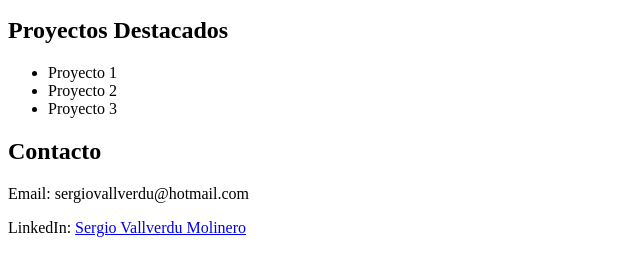
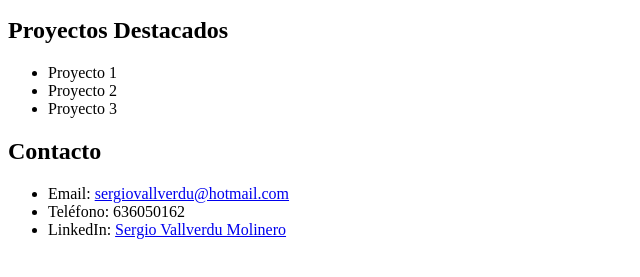
Before and after one commit to SVallver/SVallver.github.io, a plain HTML site: page index.html in a window 1280 px wide. Shown: the part 101-378 px from the top of the page, without its empty margins (0-640 px from the left). Drawn offline with Linux system fonts and the light colour scheme.

Commit message:
Add files via upload

```diff
--- a/index.html
+++ b/index.html
@@ -22,8 +22,11 @@
 
     <section>
         <h2>Contacto</h2>
-        <p>Email: sergiovallverdu@hotmail.com</p>
-        <p>LinkedIn: <a href="https://www.linkedin.com/in/sergio-vallverdu-molinero-12152324b/">Sergio Vallverdu Molinero</a></p>
+        <ul>
+            <li>Email: <a href="mailto:sergiovallverdu@hotmail.com">sergiovallverdu@hotmail.com</a></li>
+            <li>Teléfono: 636050162</li>
+            <li>LinkedIn: <a href="https://www.linkedin.com/in/sergio-vallverdu-molinero-12152324b/">Sergio Vallverdu Molinero</a></li>
+        </ul>
     </section>
 </body>
 </html>
```
